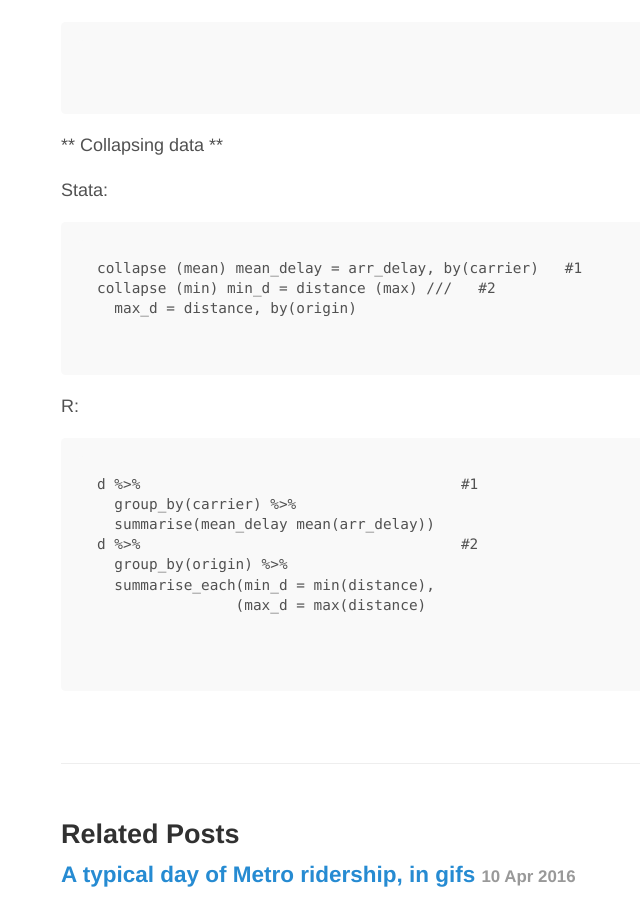
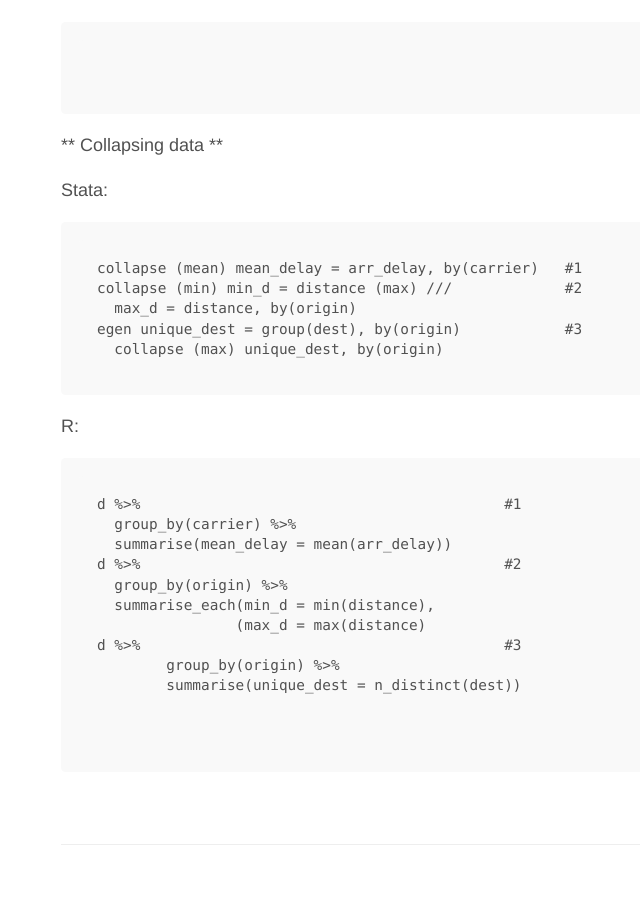
Before and after one commit to WadeP6970/johnricco.github.io, a Jekyll site: the page built from _posts/2016-6-06-stata-dplyr.md, in a window 1280 px wide and 900 px high, scrolled down 3241 px. Shown: the whole window, without its empty margins (264-904 px from the left). Built offline with Jekyll 4.4.1, drawn with Linux system fonts in a browser that asks for light colours.

Commit message:
new collapse

````diff
--- a/_posts/2016-6-06-stata-dplyr.md
+++ b/_posts/2016-6-06-stata-dplyr.md
@@ -122,21 +122,25 @@ Stata:
 
 ```
 collapse (mean) mean_delay = arr_delay, by(carrier)   #1
-collapse (min) min_d = distance (max) ///   #2
+collapse (min) min_d = distance (max) ///             #2
   max_d = distance, by(origin)
-
+egen unique_dest = group(dest), by(origin)            #3
+  collapse (max) unique_dest, by(origin)
 ```
 
 R:
 
 ```
-d %>%                                     #1
+d %>%                                          #1
   group_by(carrier) %>%
-  summarise(mean_delay mean(arr_delay))
-d %>%                                     #2
+  summarise(mean_delay = mean(arr_delay))
+d %>%                                          #2
   group_by(origin) %>%
   summarise_each(min_d = min(distance),
                 (max_d = max(distance)
+d %>%                                          #3
+	group_by(origin) %>%
+	summarise(unique_dest = n_distinct(dest))
 
 
 ```
````
